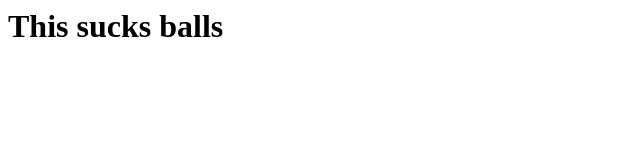
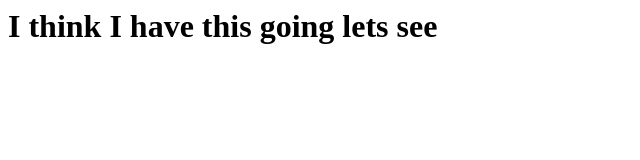
Before and after one commit to Moxaking/trail, a plain HTML site: page index.html in a window 1280 px wide. Shown: the whole page, without its empty margins (0-640 px from the left). Drawn offline with Linux system fonts and the light colour scheme.

Commit message:
Add files via upload

```diff
--- a/index.html
+++ b/index.html
@@ -3,6 +3,6 @@
     <title>Hello coursea!</title>
 </head>
 <body>
-<h1>This sucks balls</h1>
+<h1>I think I have this going lets see</h1>
 </body>
 </html>
```
